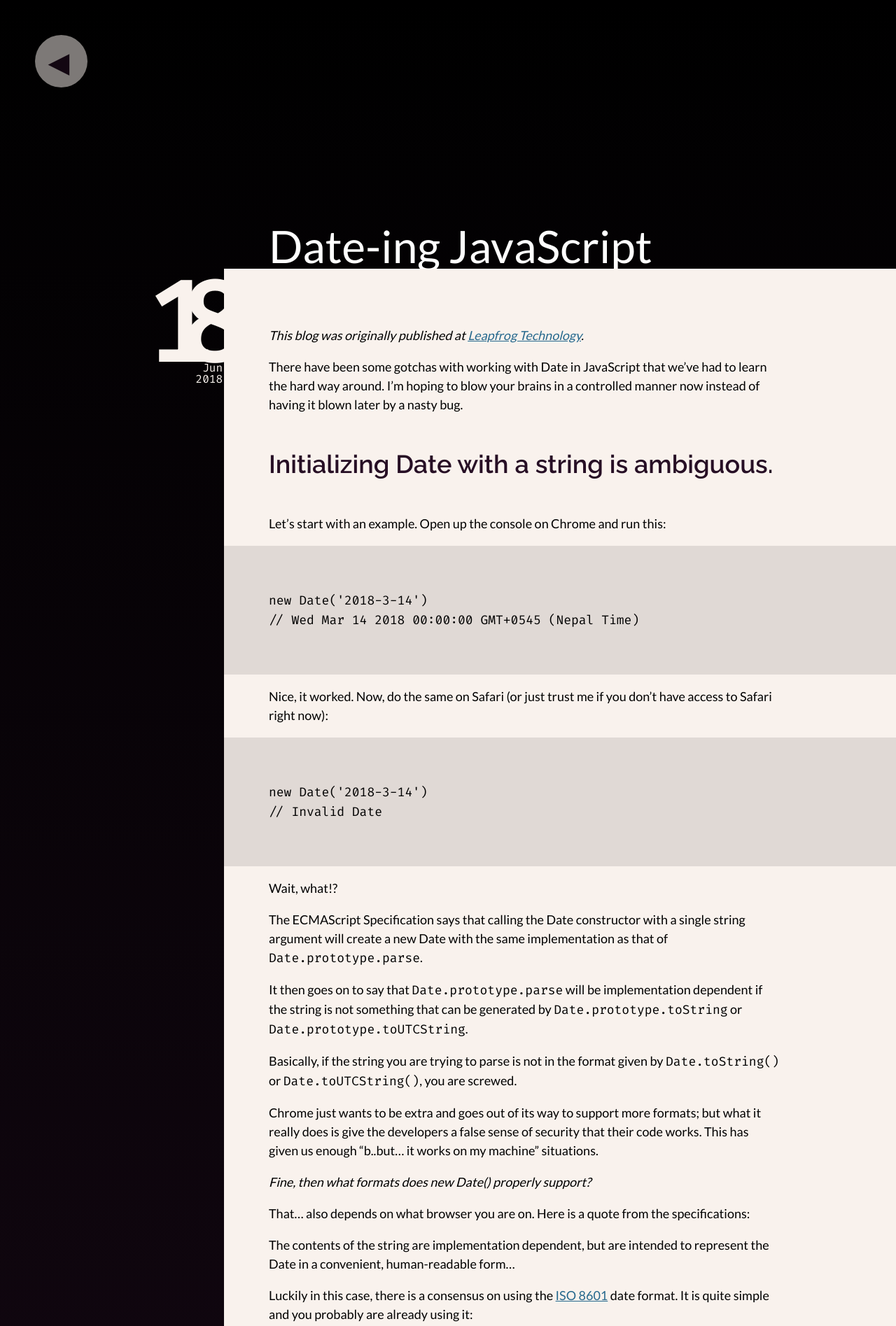
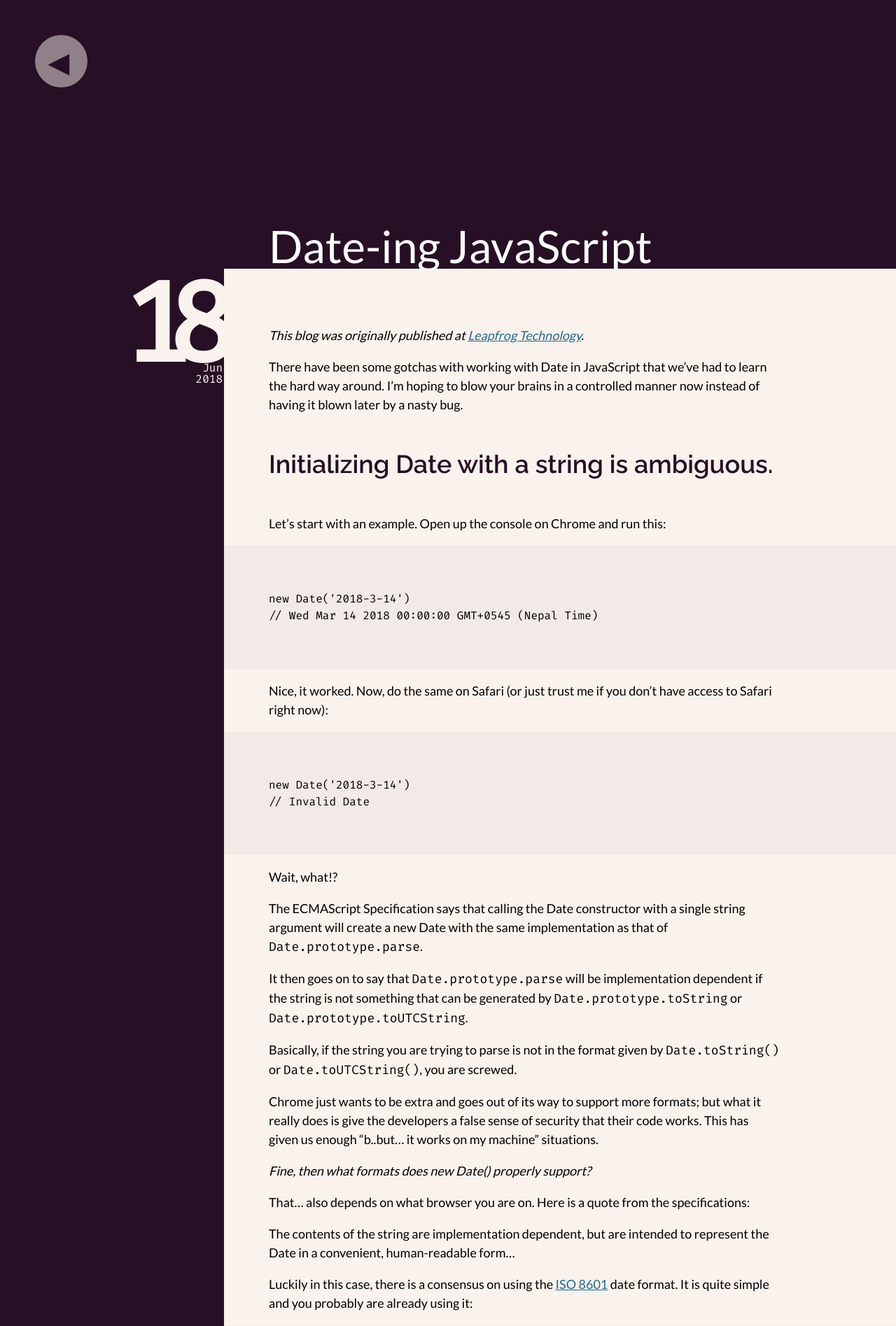
Before and after one commit to squgeim/squgeim.github.io, a PHP site: page /blogs/date-ing-javascript.html in a window 1280 px wide. Shown: the top 1895 px of the page at 70% size. Run offline with PHP 8.4, Linux system fonts and the light colour scheme.

Commit message:
Change colors and remove transitions

```diff
--- a/css/style.css
+++ b/css/style.css
@@ -56,9 +56,13 @@ a img {
     --color-bg-blue: #25688D;
     --color-bg-red: #62242C;
     --color-bg-violet: #270F25;
+    --color-bg-black-violet-gradient: linear-gradient(0deg, var(--color-bg-violet) 50%, black 100%);
+    --color-bg-yellow: rgba(255,255,0,0.1);
+    --color-bg-light-dark: rgba(0,0,0,0.03);
 
-    --color-page-bg: linear-gradient(0deg, var(--color-bg-violet) 50%, black 100%);;
+    --color-page-bg: var(--color-bg-violet);
     --color-white-bg: rgb(249, 242, 237);
+    --color-code-bg: var(--color-bg-light-dark);
 
     --padding-card: 4rem;
     --margin-section: 20rem;
@@ -166,7 +170,7 @@ code {
     font-size: 10em;
     overflow: hidden;
     padding-right: 0.1em;
-    letter-spacing: -0.3em;
+    letter-spacing: -0.2em;
     margin-bottom: -0.16em;
     font-weight: bold;
 }
@@ -209,14 +213,6 @@ code {
         display: flex;
         flex-direction: row;
         align-items: flex-end;
-    }
-
-    .blog-item .dateline .date-day {
-        transition: letter-spacing 500ms;
-    }
-
-    .blog-item:hover .dateline .date-day {
-        letter-spacing: -0.2em;
     }
 
     .blog-item .dateline {
@@ -330,23 +326,24 @@ code {
 }
 
 .blog-card pre {
-  background: rgba(0,0,0,0.1);
+  background: var(--color-code-bg);
   margin: 0 calc(-1 * var(--padding-card));
   padding: var(--padding-card);
   width: 100vw;
   max-width: calc(100vw - var(--padding-card) - 1.2rem);
   overflow: scroll;
+  font-size: 1rem;
 }
 
 .reading-view .blog-card>div {
   padding: 1em;
 }
 
-.reading-view a:link {
+.blog-card a:link {
   color: var(--color-bg-blue);
 }
 
-.reading-view a:visited {
+.blog-card a:visited {
   color: var(--color-bg-red);
 }
 
```
